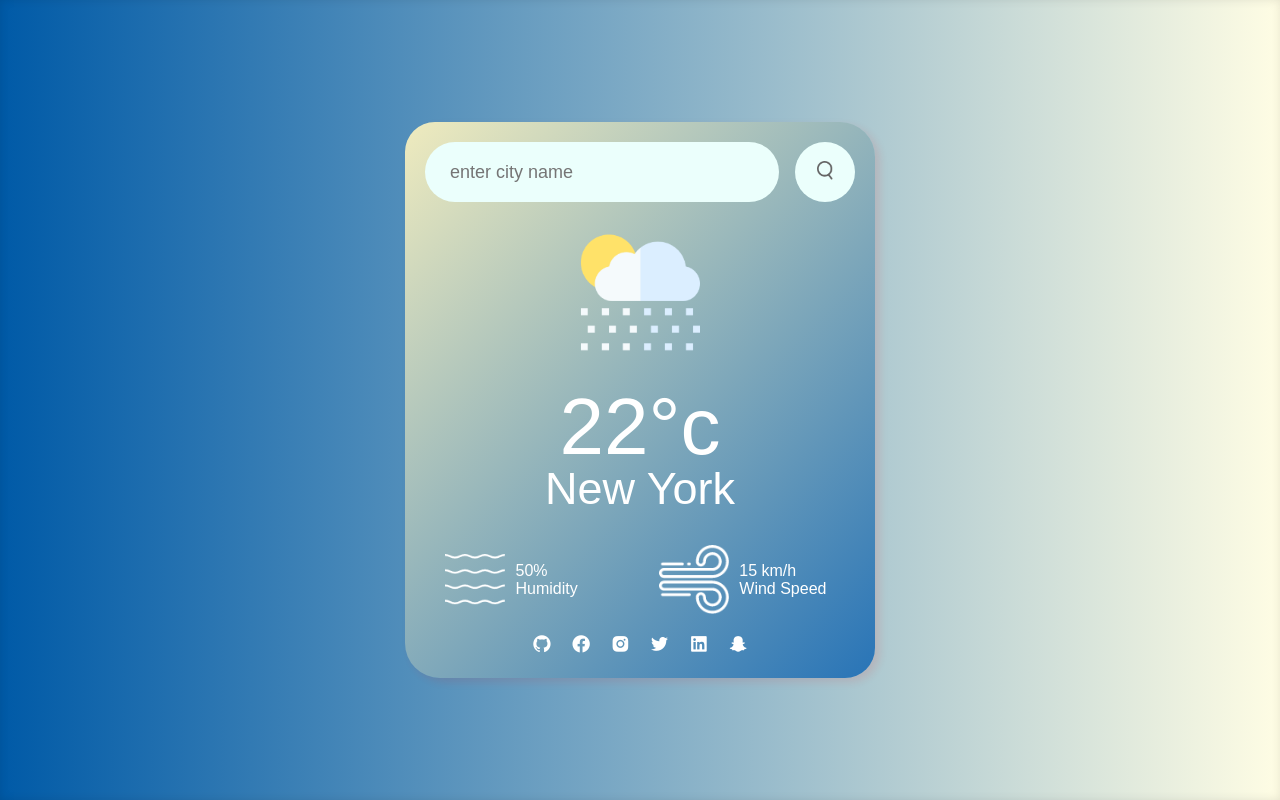
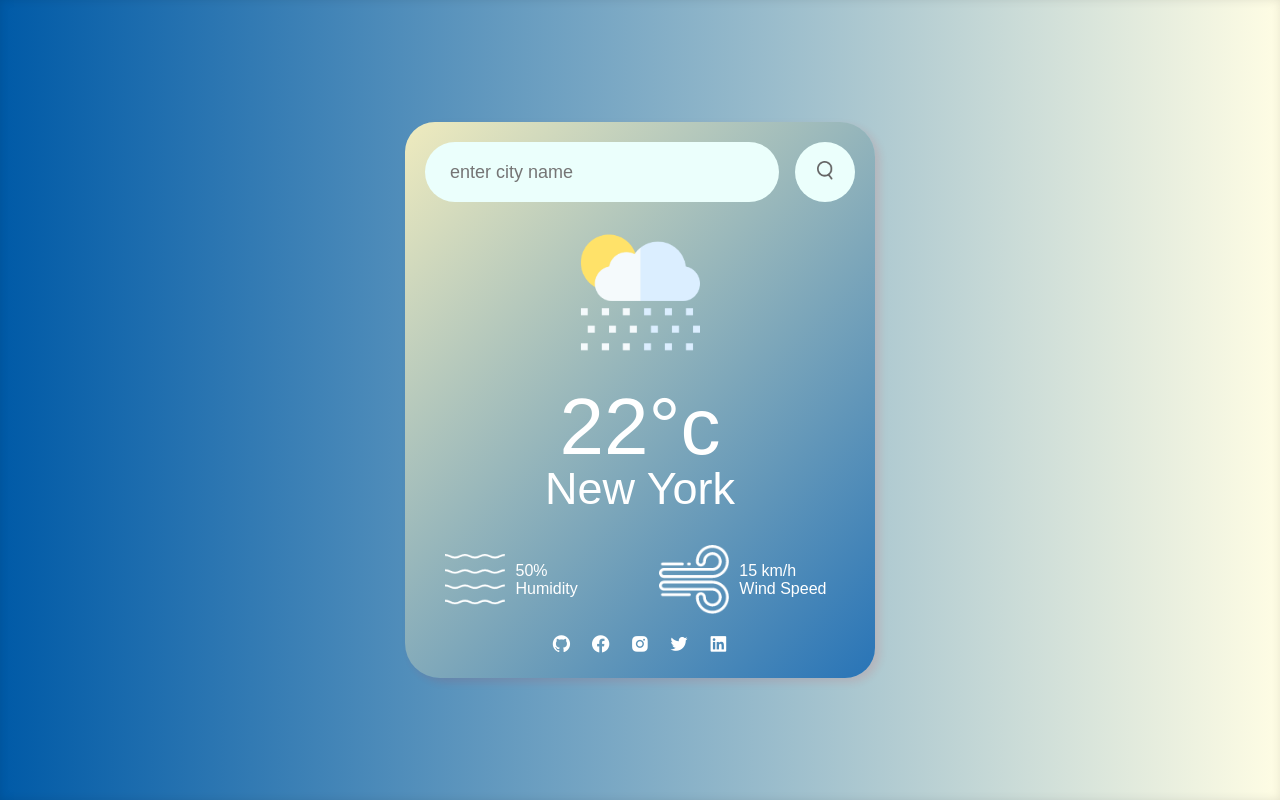
Before and after one commit to Rahul8959/weather-web-app, a plain HTML site: page index.html in a window 1280 px wide. Drawn offline with nearby package versions, Linux system fonts and the light colour scheme; no server answers.

Commit message:
Update index.html

```diff
--- a/index.html
+++ b/index.html
@@ -48,7 +48,6 @@
                 <a href="https://twitter.com/Rahul_Shakya_" target="_blank"><i class='bx bxl-twitter'></i></a>
                 <a href="https://www.linkedin.com/in/rahul-shakya-277463206" target="_blank"><i
                         class='bx bxl-linkedin-square'></i></a>
-                <a href="" target="_blank"><i class='bx bxl-snapchat'></i></a>
             </div>
     </div>
 
```
